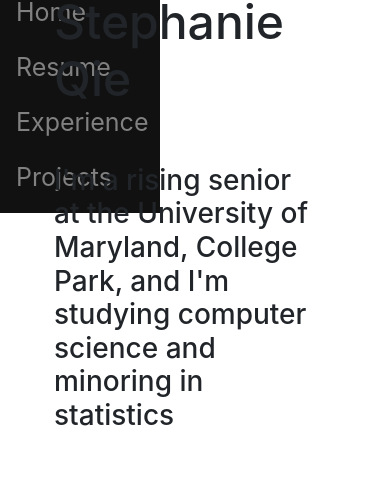
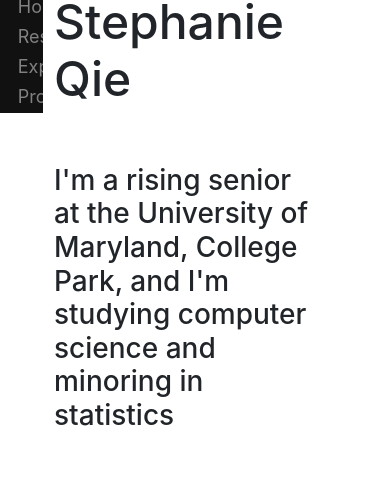
Before and after one commit to sqie/sqie.github.io, a plain HTML site: page index.html in a window 390 px wide. Shown: the part 290-773 px from the top of the page. Drawn offline with nearby package versions, Linux system fonts and the light colour scheme.

Commit message:
made navbar text adjust to reducing screen size

```diff
--- a/css/main.css
+++ b/css/main.css
@@ -45,7 +45,7 @@ ion-icon {
 }
 
 .sidenav {
-  width: 160px;
+  width: 11%;
   position: fixed;
   top: 33%;
   left: 0;
@@ -57,7 +57,7 @@ ion-icon {
 .sidenav a {
   padding: 1% 1% 10% 10%;
   text-decoration: none;
-  font-size: 25px;
+  font-size: 1.3vw;
   color: #818181;
   display: block;
 }
@@ -65,3 +65,8 @@ ion-icon {
 .sidenav a:hover {
   color: #f1f1f1;
 }
+
+@media screen and (max-width: 450px) {
+  .sidenav {padding-left: 15px;}
+  .sidenav a {font-size: 18px;}
+}
--- a/index.html
+++ b/index.html
@@ -4,6 +4,7 @@
     <title>Stephanie Qie</title>
     <meta charset="utf-8">
     <meta name="viewport" content="width=device-width, initial-scale=1, shrink-to-fit=no">
+    <meta name="viewport" content="initial-scale=1">
     <link rel="stylesheet" href="https://stackpath.bootstrapcdn.com/bootstrap/4.2.1/css/bootstrap.min.css" integrity="sha384-GJzZqFGwb1QTTN6wy59ffF1BuGJpLSa9DkKMp0DgiMDm4iYMj70gZWKYbI706tWS" crossorigin="anonymous">
     <link rel="stylesheet" type="text/css" href="css/main.css">
   </head>
```
Also changed, not shown: experience.html (+1 -0 lines), projects.html (+1 -0 lines).
